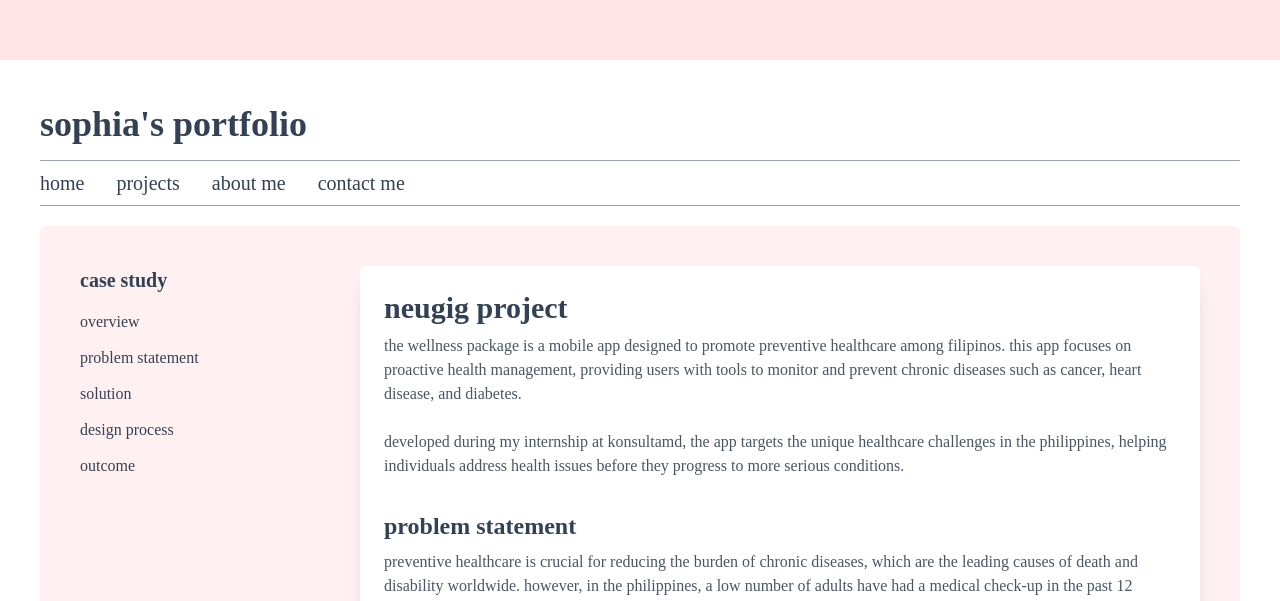
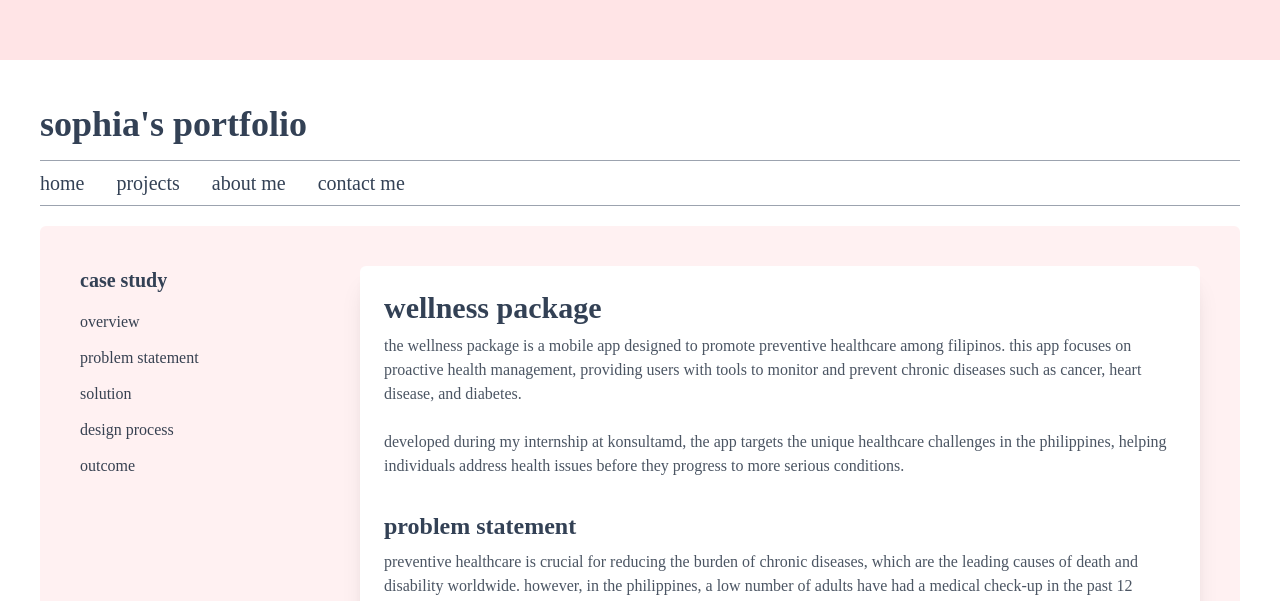
Before and after one commit to sdbsalta/portfolio, a React (Vite) app: page /wellnesspackage in a window 1280 px wide. Shown: the part 196-797 px from the top of the page. Built offline with nearby package versions, Linux system fonts and the light colour scheme; a web font is replaced by a local one.

Commit message:
added wellness package title

```diff
--- a/src/projects/WellnessPackage.jsx
+++ b/src/projects/WellnessPackage.jsx
@@ -32,7 +32,7 @@
       {/* Main Content */}
       <main className="md:w-3/4 w-full bg-white p-6 rounded-md shadow-xl">
         <section id="overview" className="mb-8">
-          <h1 className="text-3xl font-bold">NeuGig Project</h1>
+          <h1 className="text-3xl font-bold">wellness package</h1>
           <p className="text-gray-600 mt-2">
             The wellness package is a mobile app designed to promote preventive healthcare among Filipinos.
             This app focuses on proactive health management, providing users with tools to monitor and prevent chronic diseases such
```
Also changed, not shown: 2 other files (tests, documents, lock files or other folders).
